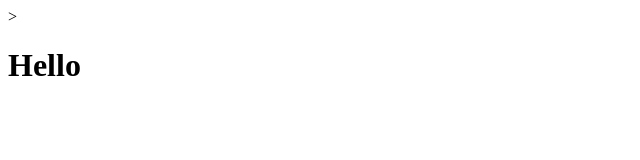
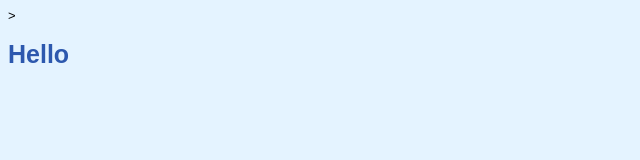
Before and after one commit to Abdelfatah-ahmed/Cairo-Codes, a plain HTML site: page index.html in a window 1280 px wide. Shown: the whole page, without its empty margins (0-640 px from the left). Drawn offline with Linux system fonts and the light colour scheme.

Commit message:
Update index.html

```diff
--- a/index.html
+++ b/index.html
@@ -3,6 +3,20 @@
 
 <head>>
     <title>Bombastic</title>
+    <style type="text/css">
+    body {
+      background-color: #E4F3FF;
+      font-family: sans-serif, Helvetica, Arial;
+      font-size: 13px;
+    }
+    h1 {
+      color: #2D58AE;
+      font-size: 25px;
+    }
+    hr {
+      color: #555555;
+    }
+  </style>
 </head>
 
 <body>
```
